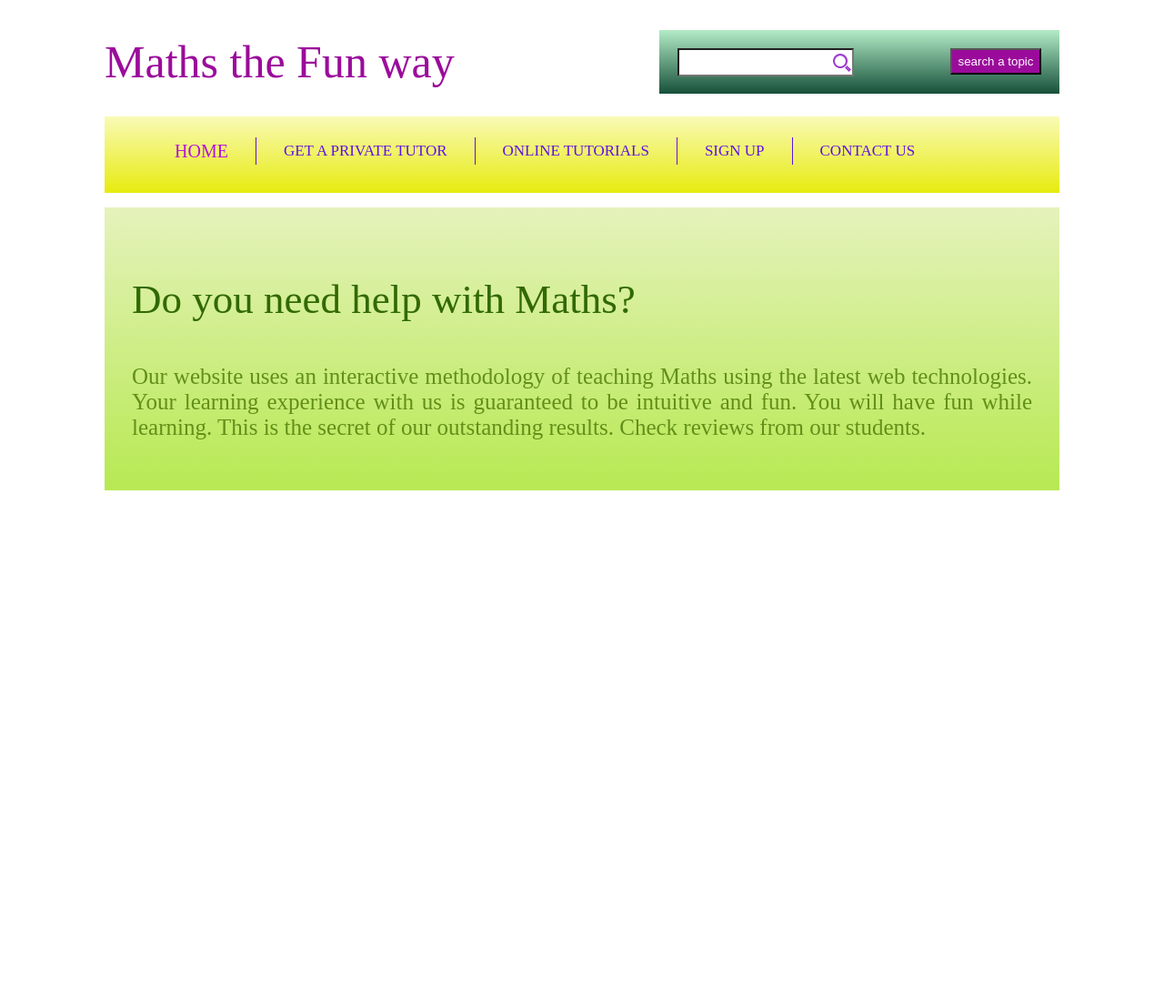
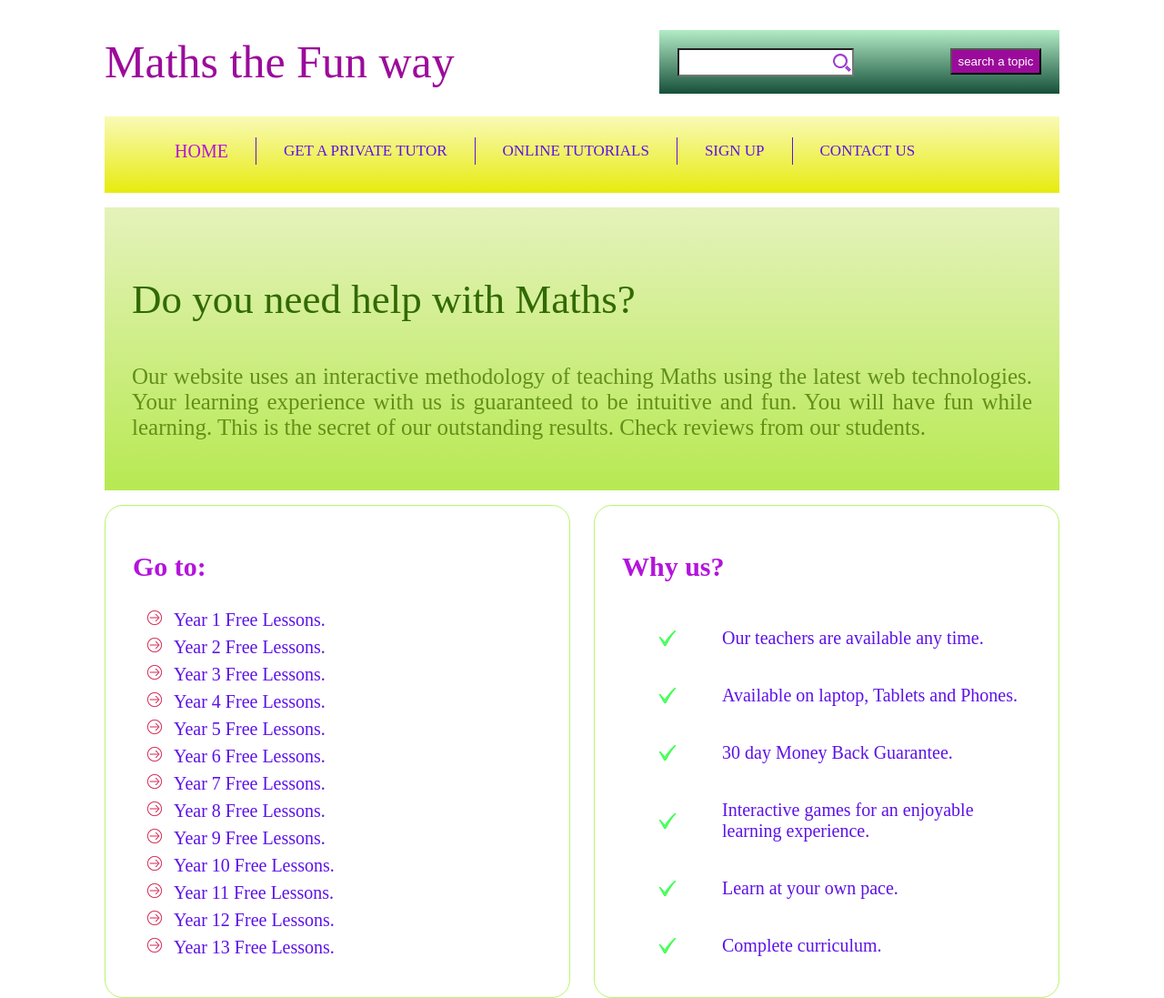
Before and after one commit to zbiplop/Project-math-website, a plain HTML site: page index.html in a window 1280 px wide. Shown: the whole page at 91% size. Before the commit the page ends 800 px from the top, so only its background shows below. Drawn offline with Linux system fonts and the light colour scheme.

Commit message:
sidebars

```diff
--- a/index.html
+++ b/index.html
@@ -37,6 +37,35 @@
             <h3>Do you need help with Maths?</h3>
             <p>Our website uses an interactive methodology of teaching Maths using the latest web technologies. Your learning experience with us is guaranteed to be intuitive and fun. You will have fun while learning. This is the secret of our outstanding results. Check reviews from our students.</p>
         </div>
+        <div id="leftsidebar" class="sidebar">
+            <h3>Go to:</h3>
+         <ul>
+            <li><a href="#">Year 1 Free Lessons.</a></li>
+            <li><a href="#">Year 2 Free Lessons.</a></li>
+            <li><a href="#">Year 3 Free Lessons.</a></li>
+            <li><a href="#">Year 4 Free Lessons.</a></li>
+            <li><a href="#">Year 5 Free Lessons.</a></li>
+            <li><a href="#">Year 6 Free Lessons.</a></li>
+            <li><a href="#">Year 7 Free Lessons.</a></li>
+            <li><a href="#">Year 8 Free Lessons.</a></li>
+            <li><a href="#">Year 9 Free Lessons.</a></li>
+            <li><a href="#">Year 10 Free Lessons.</a></li>
+            <li><a href="#">Year 11 Free Lessons.</a></li>
+            <li><a href="#">Year 12 Free Lessons.</a></li>
+            <li><a href="#">Year 13 Free Lessons.</a></li>
+        </ul>
+        </div>
+        <div id="rightsidebar" class="sidebar">
+            <h3>Why us?</h3>
+        <ul>
+            <li><a href="#">Our teachers are available any time.</a></li>
+            <li><a href="#">Available on laptop, Tablets and Phones.</a></li>
+            <li><a href="#">30 day Money Back Guarantee.</a></li>
+            <li><a href="#">Interactive games for an enjoyable learning experience.</a></li>
+            <li><a href="#">Learn at your own pace.</a></li>
+            <li><a href="#">Complete curriculum.</a></li>
+        </ul>
+        </div>
     </div>
 </body>
 </html>
--- a/style.css
+++ b/style.css
@@ -91,3 +91,40 @@ font-size: 25px;
 color: #628F19;
 text-align: justify;
 }
+.sidebar{
+    height: 500px;
+    width: 450px;
+    border: 1px solid #BAF46F;
+    border-radius: 20px;
+    padding: 20px 30px;
+}
+.sidebar h3{
+    font-size: 30px;
+    color: #B314DB;
+}
+#leftsidebar ul li{
+    padding-bottom: 7px;
+    list-style-image: url(images/arrow.png);
+    padding-left: 5px;
+}
+#rightsidebar ul li{
+    padding: 20px 0 20px 70px;
+    background: url(images/tick.png) no-repeat left center;
+}
+.sidebar ul li a{
+text-decoration: none;
+font-size: 20px;
+color: #5d12e7;
+}
+.sidebar ul li a:hover{
+    font-size: 23px;
+    font-weight: 700;
+    transition: font-size 0.3s ease;
+color: #B314DB;
+}
+#leftsidebar{
+float: left;
+}
+#rightsidebar{
+float: right;
+}
```
Also changed, not shown: images/arrow.png (added), images/tick.png (added).
